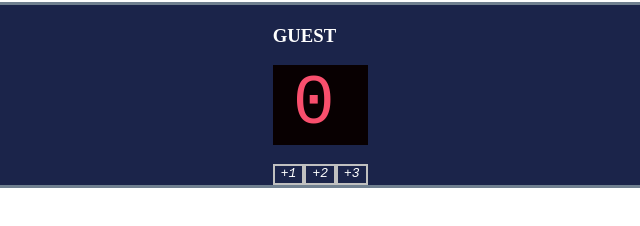
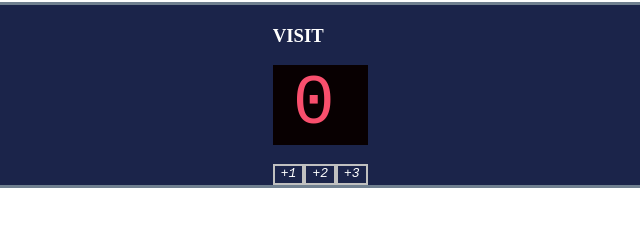
Before and after one commit to Jivanz/Basketball-Scoreboard, a website built with Vite: page index.html in a window 1280 px wide. Shown: the full height of the page, 327-967 px from the left. Built offline with nearby package versions, Linux system fonts and the light colour scheme.

Commit message:
GUEST changed to VISIT

```diff
--- a/index.html
+++ b/index.html
@@ -10,7 +10,7 @@
                 <button onclick="home1()">+1</button><button onclick="home2()">+2</button><button onclick="home3()">+3</button>
             </div>
             <div>
-                <h3>GUEST</h3>
+                <h3>VISIT</h3>
                 <div class="score" id="guest"></div><br>
                 <button onclick="guest1()">+1</button><button onclick="guest2()">+2</button><button onclick="guest3()">+3</button>
             </div>
```
